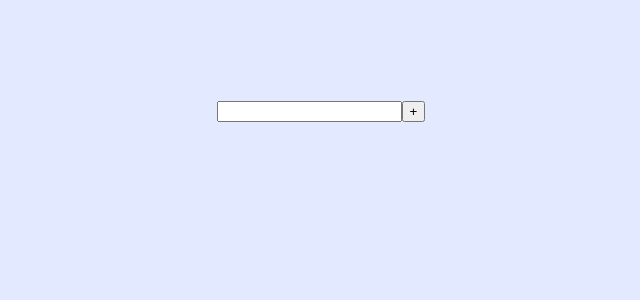
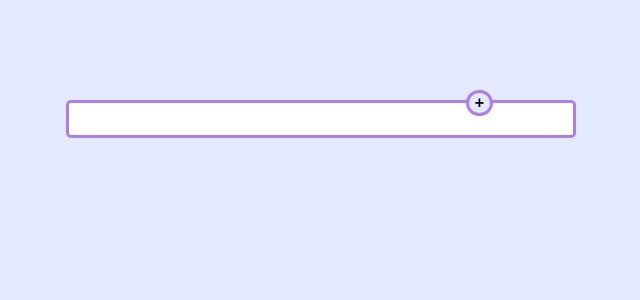
Before and after one commit to arsen39/to_do_app, a React (Create React App) app: page / in a window 1280 px wide. Shown: the top 300 px of the page, without its empty margins (319-959 px from the left). Built offline with nearby package versions, Linux system fonts and the light colour scheme.

Commit message:
Some styles

```diff
--- a/src/common/validationSchema.js
+++ b/src/common/validationSchema.js
@@ -2,7 +2,7 @@ import * as Yup from "yup";
 
 const INPUT_SCHEMA = Yup.object({
   input: Yup.string()
-  .matches(/^[A-Za-z]{3,100}$/, "Task must content from 3 to 100 characters")
+  .matches(/^[\w ]{3,100}$/, "Task must content from 3 to 100 characters")
   .required(),
 });
 
--- a/src/components/Task/Task.module.scss
+++ b/src/components/Task/Task.module.scss
@@ -3,6 +3,8 @@ $base-color: #af7eeb;
 .taskText {
   color: $base-color;
   font-weight: bold;
+  font-size: 1.5rem;
+  margin: 14px 0;
 }
 
 .doneTaskText{
@@ -10,9 +12,10 @@ $base-color: #af7eeb;
 }
 
 .taskWrapper{
+  width: 500px;
   display: flex;
   flex-flow: row nowrap;
-  justify-content: space-evenly;
+  justify-content: space-between;
 }
 
 .trashIcon{
--- a/src/components/ToDoInput/ToDoInput.module.scss
+++ b/src/components/ToDoInput/ToDoInput.module.scss
@@ -0,0 +1,23 @@
+$base-color: #af7eeb;
+$secondary-color: #e3e9ff;
+
+.input{
+  border: 3px solid $base-color;
+  border-radius: 5px;
+  width: 500px;
+  height: 30px;
+  font-size: 1.5rem;
+  font-weight: bold;
+}
+
+.submitBtn{
+  position: absolute;
+  left: 61.3%;
+  top: 11.2%;
+  outline: none;
+  background-color: $secondary-color;
+  border: 3px solid $base-color;
+  border-radius: 25px;
+  font-size: 1rem;
+  font-weight: bold;
+}
--- a/src/components/ToDoInput/index.jsx
+++ b/src/components/ToDoInput/index.jsx
@@ -30,13 +30,13 @@ const ToDoInput = () => {
       >
         <Form>
           <label>
-            <Field type="text" name="input" />
+            <Field type="text" name="input" className={styles.input}/>
             <ErrorMessage
               name="input"
               children={(msg) => <ErrMsg msg={msg} />}
             />
           </label>
-          <button type="submit">+</button>
+          <button type="submit" className={styles.submitBtn}>+</button>
         </Form>
       </Formik>
     </div>
--- a/src/index.css
+++ b/src/index.css
@@ -6,6 +6,7 @@ body {
   -webkit-font-smoothing: antialiased;
   -moz-osx-font-smoothing: grayscale;
   background-color: #e3e9ff;
+  box-sizing: border-box;
 }
 
 code {
```
